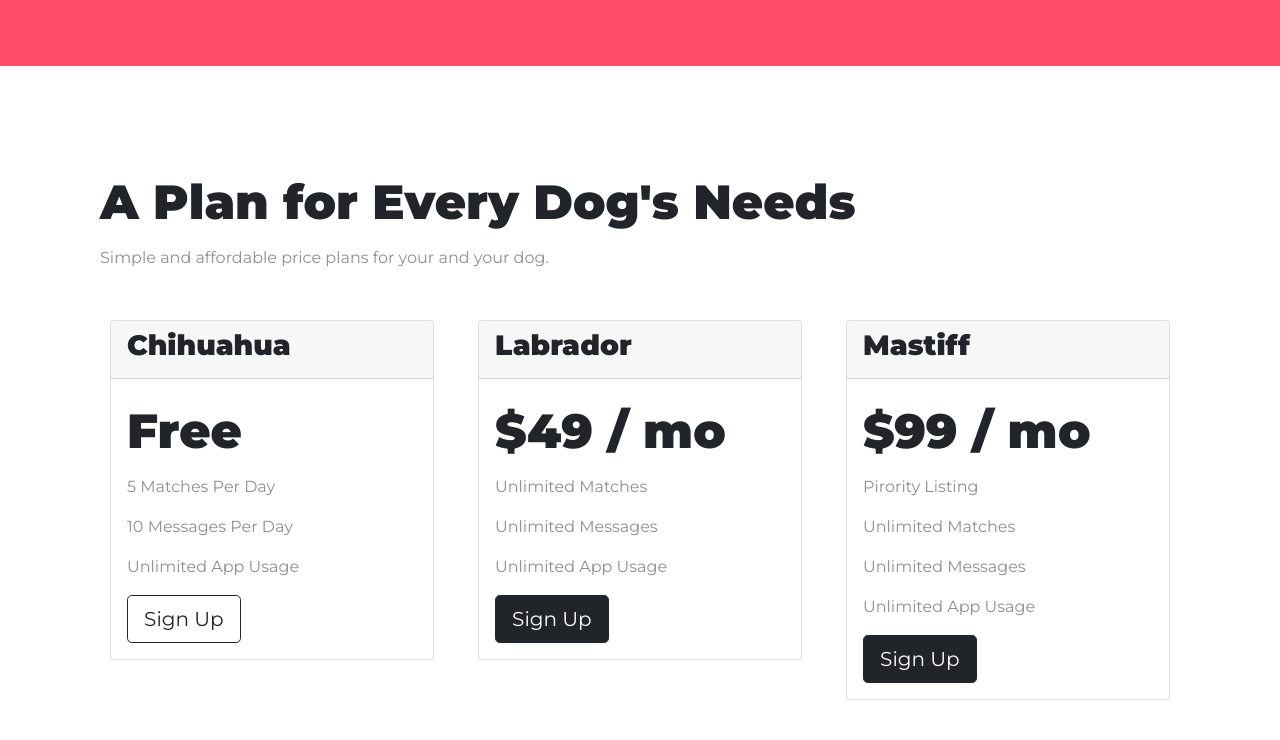
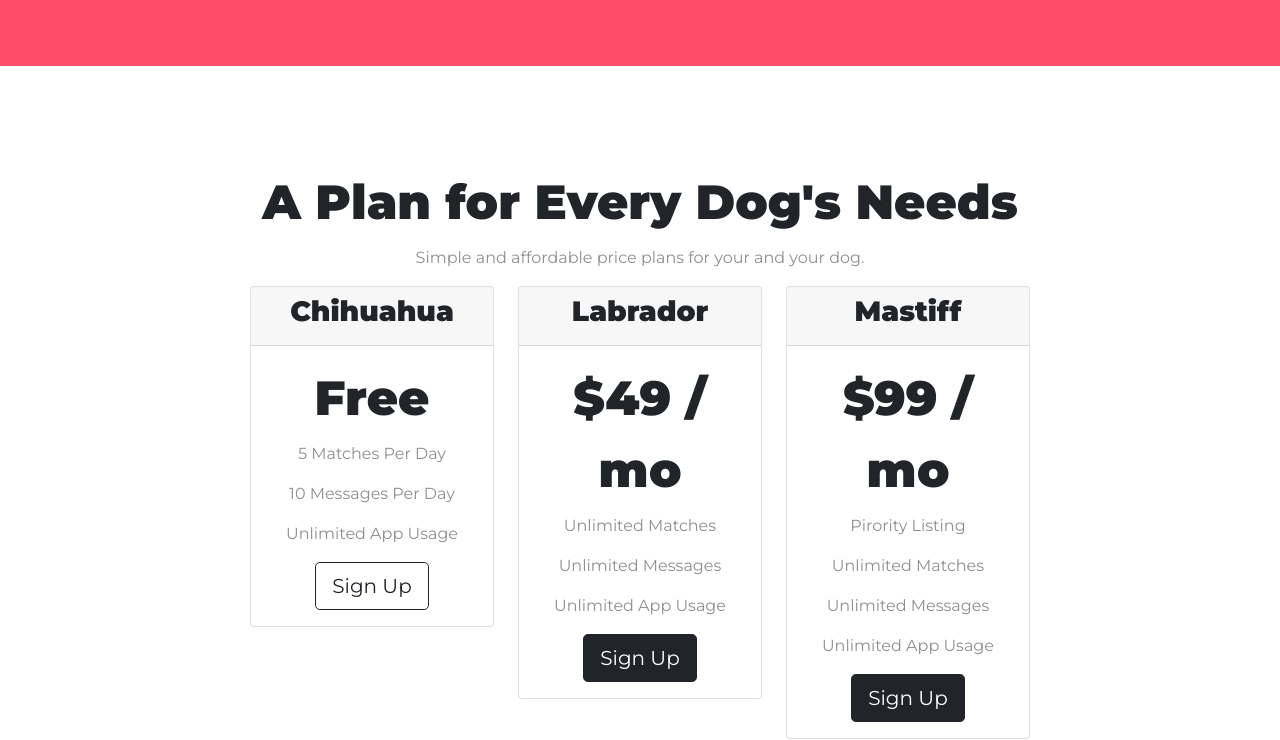
Before and after one commit to chetridarshan/TinDig, a plain HTML site: page index.html in a window 1280 px wide. Shown: the part 1806-2546 px from the top of the page. Drawn offline with nearby package versions, Linux system fonts and the light colour scheme.

Commit message:
Update styles.css

```diff
--- a/css/styles.css
+++ b/css/styles.css
@@ -132,18 +132,15 @@ p{
 
  /* Pricing Section */
 
-#pricing {
-  padding: 100px;
-}
+#pricing{
+    padding: 100px 250px;
+    text-align: center;
+  }
 
-.price-text {
-  font-size: 3rem;
-  line-height: 1.5;
-}
+  .pricing-col{
+    padding:3% 4%
+  }
 
-.pricing-column {
-  padding: 3% 2%;
-}
   @media(max-width: 1028px) {
 
     .title-image{
```
